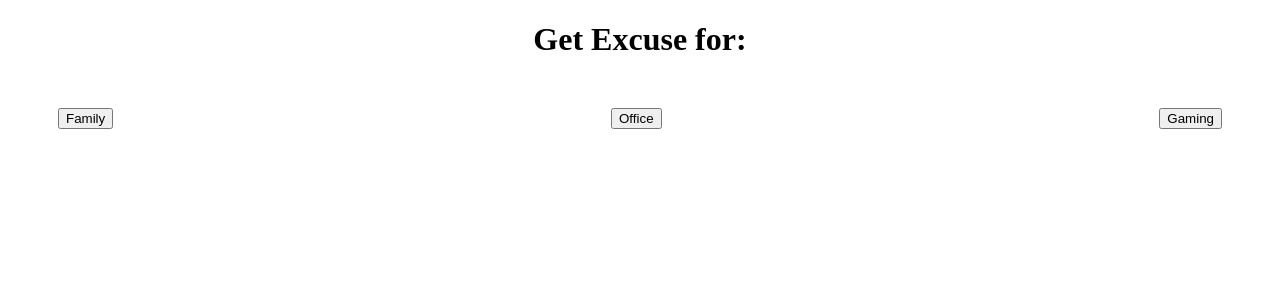
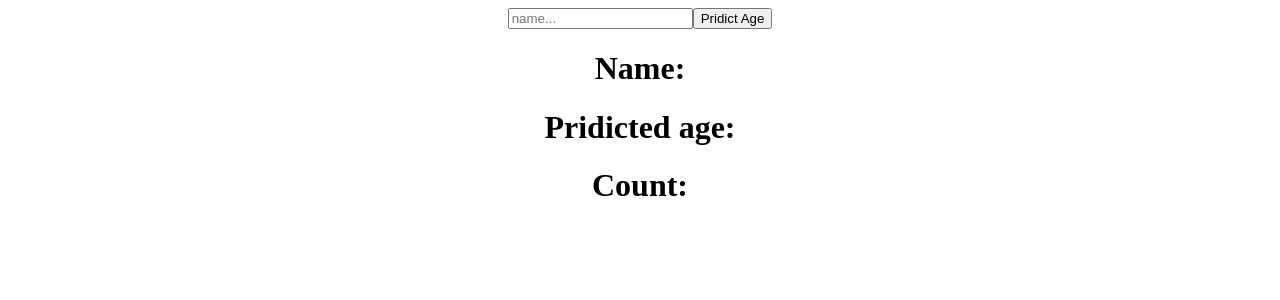
Before and after one commit to da-nn-yy/myReactJournyStart, a React (Create React App) app: page /Fetching2 in a window 1280 px wide. Shown: the top 300 px of the page. Built offline with nearby package versions, Linux system fonts and the light colour scheme.

Commit message:
updated: json files, added:ReactRouter.js

```diff
--- a/package.json
+++ b/package.json
@@ -9,6 +9,7 @@
     "axios": "^1.7.2",
     "react": "^18.3.1",
     "react-dom": "^18.3.1",
+    "react-router-dom": "^6.23.1",
     "react-scripts": "5.0.1",
     "web-vitals": "^2.1.4"
   },
--- a/src/App.js
+++ b/src/App.js
@@ -1,12 +1,12 @@
 import './App.css';
-import ExcuseFetchExe from './ExcuseFectchExe';
 import React from 'react';
+import ReactRouter from './ReactRouter'
 
 
 function App() {
 
   return <div className='App'>
-     <ExcuseFetchExe/>
+    <ReactRouter />
   </div>
 }
 
--- /dev/null
+++ b/src/ReactRouter.js
@@ -0,0 +1,20 @@
+import { BrowserRouter as Router, Routes,Route } from "react-router-dom";
+import ExcuseFetchExe from "./ExcuseFectchExe"
+import Fetching from "./Fetching"
+import Fetchingg from "./Fetchingg"
+
+const ReactRouter = () => {
+  return (
+    <Router>
+      <Routes>
+        <Route path="/" element={<h1>HI</h1>}/>
+        <Route path="/Excuse" element={<ExcuseFetchExe/>}/>
+        <Route path="/Fetching1" element={<Fetching/>}/>
+        <Route path="/Fetching2" element={<Fetchingg/>}/>
+      </Routes>
+    </Router>
+
+  )
+}
+
+export default ReactRouter;
```
Also changed, not shown: 1 other file (tests, documents, lock files or other folders).
